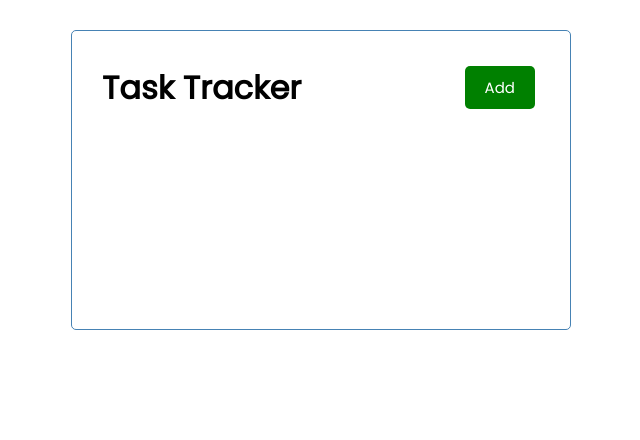
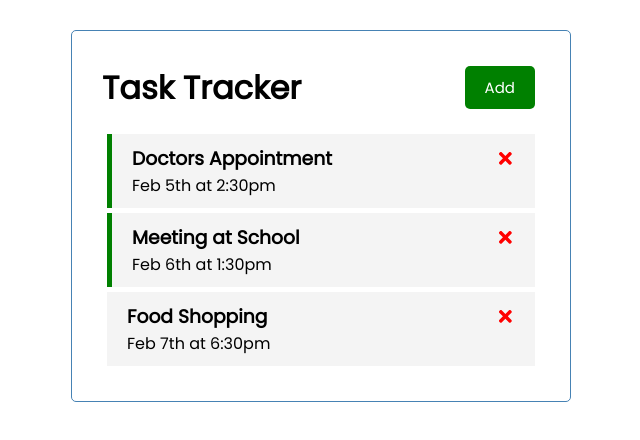
Before and after one commit to NicolasVarone/task_tracker, a React (Create React App) app: page / in a window 1280 px wide. Shown: the top 440 px of the page, without its empty margins (319-959 px from the left). Built offline with nearby package versions, Linux system fonts and the light colour scheme.

Commit message:
Create Tasks and Task components

```diff
--- a/package.json
+++ b/package.json
@@ -8,6 +8,7 @@
     "@testing-library/user-event": "^12.1.10",
     "react": "^17.0.2",
     "react-dom": "^17.0.2",
+    "react-icons": "^4.3.1",
     "react-scripts": "4.0.3",
     "web-vitals": "^1.0.1"
   },
--- a/src/App.js
+++ b/src/App.js
@@ -1,9 +1,52 @@
+import { useState } from 'react'
+
 import Header from './components/Header'
+import Tasks from './components/Tasks'
 
 const App = () => {
+  const [tasks, setTasks] = useState([
+    {
+      id: 1,
+      text: 'Doctors Appointment',
+      day: 'Feb 5th at 2:30pm',
+      reminder: true,
+    },
+    {
+      id: 2,
+      text: 'Meeting at School',
+      day: 'Feb 6th at 1:30pm',
+      reminder: true,
+    },
+    {
+      id: 3,
+      text: 'Food Shopping',
+      day: 'Feb 7th at 6:30pm',
+      reminder: false,
+    },
+  ])
+
+  // Delet Task
+  const deleteTask = (id) => {
+    setTasks(tasks.filter((task) => task.id !== id))
+  }
+
+  // Toggle Reminder
+  const toggleReminder = (id) => {
+    setTasks(
+      tasks.map((task) =>
+        task.id === id ? { ...task, reminder: !task.reminder } : task
+      )
+    )
+  }
+
   return (
     <div className='container'>
       <Header />
+      {tasks.length > 0 ? (
+        <Tasks tasks={tasks} onDelete={deleteTask} onToggle={toggleReminder} />
+      ) : (
+        'No Tasks To Show'
+      )}
     </div>
   )
 }
--- /dev/null
+++ b/src/components/Task.js
@@ -0,0 +1,21 @@
+import { FaTimes } from 'react-icons/fa'
+
+const Task = ({ task, onDelete, onToggle }) => {
+  return (
+    <div
+      className={`task ${task.reminder ? 'reminder' : ''}`}
+      onDoubleClick={() => onToggle(task.id)}
+    >
+      <h3>
+        {task.text}{' '}
+        <FaTimes
+          style={{ color: 'red', cursor: 'pointer' }}
+          onClick={() => onDelete(task.id)}
+        />
+      </h3>
+      <p>{task.day}</p>
+    </div>
+  )
+}
+
+export default Task
--- /dev/null
+++ b/src/components/Tasks.js
@@ -0,0 +1,18 @@
+import Task from './Task'
+
+const Tasks = ({ tasks, onDelete, onToggle }) => {
+  return (
+    <>
+      {tasks.map((task) => (
+        <Task
+          key={task.id}
+          task={task}
+          onDelete={onDelete}
+          onToggle={onToggle}
+        />
+      ))}
+    </>
+  )
+}
+
+export default Tasks
```
Also changed, not shown: 2 other files (tests, documents, lock files or other folders).
